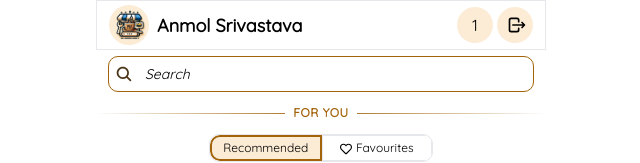
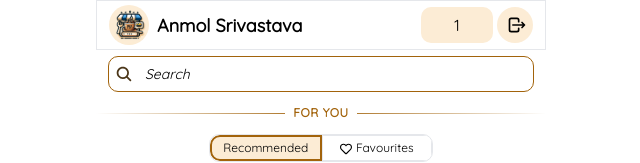
Before and after one commit to Abhishree881/mud-cups, a React (Create React App) app: page /1 in a window 1280 px wide. Shown: the top 163 px of the page, without its empty margins (319-959 px from the left). Built offline with nearby package versions, Linux system fonts and the light colour scheme; a web font is replaced by a local one.

Commit message:
fixed issues

```diff
--- a/src/pages/OrderPage.js
+++ b/src/pages/OrderPage.js
@@ -54,7 +54,7 @@ function OrderPage() {
             )}
           </div>
           <div className="flex gap-1">
-            <div className="w-[36px] h-[36px] rounded-[50%] bg-[#fcecd5] flex items-center justify-center">
+            <div className="w-[36px] h-[36px] rounded-[10px] px-9 bg-[#fcecd5] flex items-center justify-center">
               {id}
             </div>
             <div className="w-[36px] h-[36px] rounded-[50%] bg-[#fcecd5] flex items-center justify-center pl-1">
```
